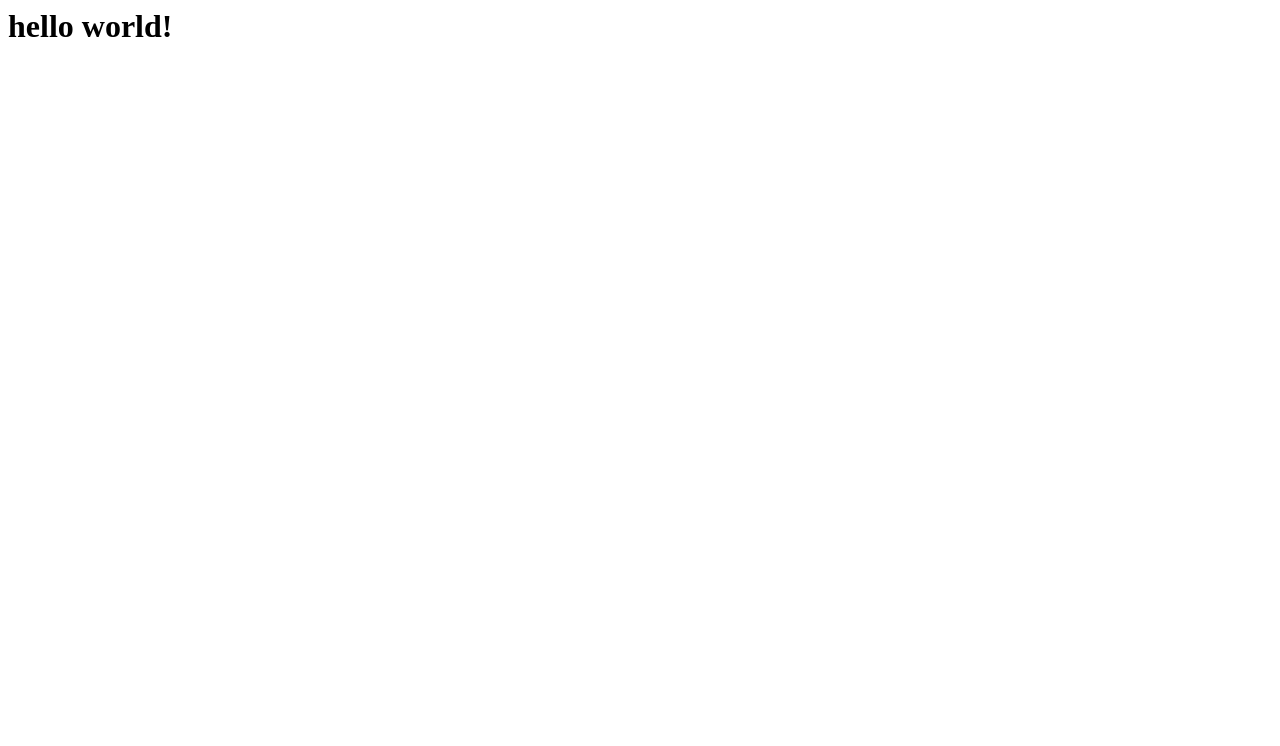
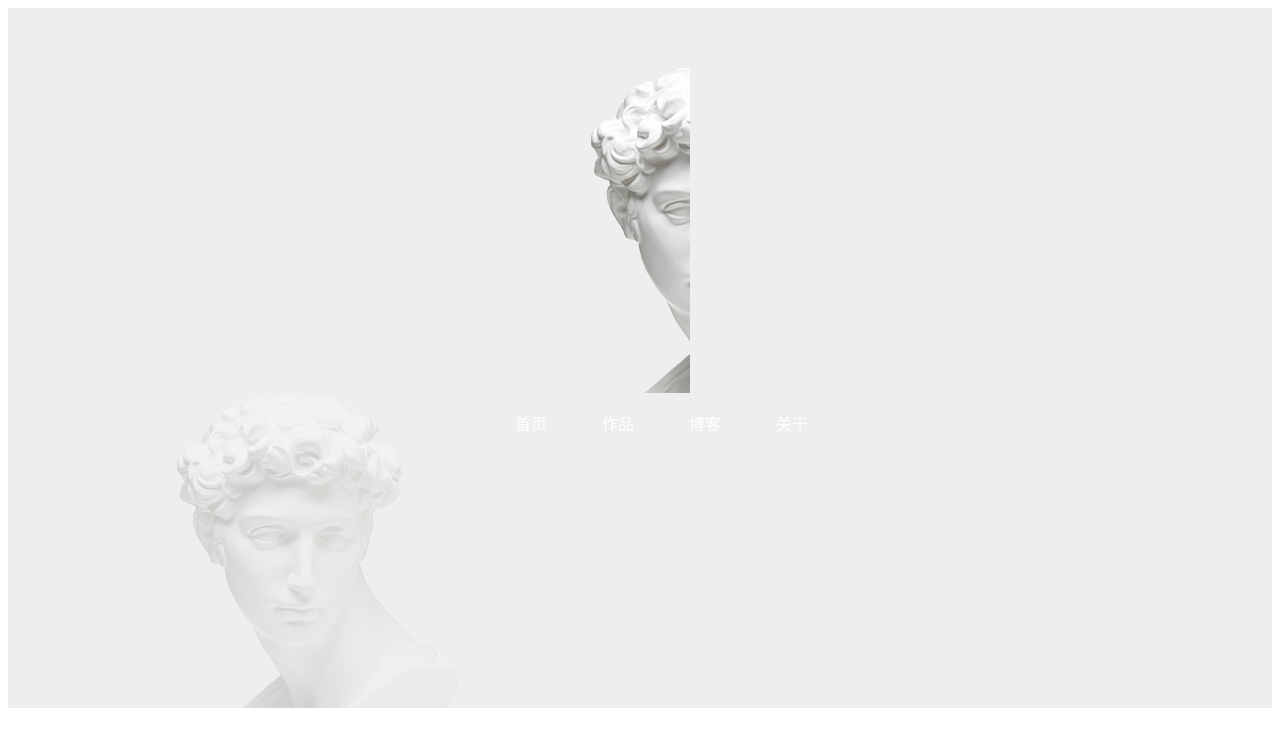
Before and after one commit to yezileleaf/web-design, a plain HTML site: page index.html in a window 1280 px wide. Drawn offline with Linux system fonts and the light colour scheme.

Commit message:
no message

```diff
--- a/index.html
+++ b/index.html
@@ -1,8 +1,70 @@
-<html>
-    <head>
-    <title欢迎来到我的网站-这是标题<-
-    title>
-    </head>
-    <body>
-    <h1>hello world!</h1>
- </html>
+<!DOCTYPE html>
+<html lang="zh-ZH">
+<head>
+   <meta chatset="UTF-8">
+   <title> 我的网站-my website</title>
+   <style>
+   		body{
+   			magin: 0;
+   			padding: 0;
+   		}
+   		.beijing{
+        background: #eeeeee url(image/bg.png) no-repeat center;/**背景颜色url是图片地址**/
+        /**background-size: cover;/**背景大小自适应**/
+        height: 700px;
+        overflow: hidden;
+   		}
+   		.daohang{
+   			/*float: right;/**向左浮动**/
+        width: 400px;
+        margin: 0 auto;/**层居中**/
+
+   		}
+   		.logo{
+   			float: left;
+   		}
+   		.toubu{
+   			margin: 0 auto;/**层居中**/
+   			width: 100px;/**宽度**/
+   			overflow: hidden;/**超出隐藏**/
+   			margin-top: 60px;/**距离上面外边缘**/
+   		}
+   		.daohang li{
+   			float: right;
+   			list-style: none;/**往左浮动70个像素**/
+        margin-left:55px;/**往左浮动70个像素**/
+        color: #fff;/**文字颜色**/
+        float:left;
+        }
+        .daohang li a{
+        color: #fff;
+        text-decoration: none;
+        float:left;
+        }
+      .daohang li a:hover{/**鼠标放上文字颜色修改**/
+        text-decoration: underline;
+        color: #000;
+        float:left;
+        }
+      .ab{
+        width:400;
+        margin: 0 auto;/**层居中**/
+        margin-right:10px;/**往左浮动70个像素**/
+        margin-top: 10px;/**距离上面外边缘**/
+      }
+
+   	</style>
+  </head>
+  </body>
+  	<div class="beijing"><!--div 是层，这个是背景-->
+  		  <div class="toubu"><img src="image/logo.png" alt="" class="logo"></div>
+        <a href="http://www.baidu.com" class="ab"></a>
+        <ul class="daohang">
+      		<li><a href="https://www.behance.net/" target="_blank">首页</a></li>
+      		<li>作品</li>
+      		<li>博客</li>
+      		<li>关于</li>
+        </ul>
+  	</div>
+</body>
+</html>
```
